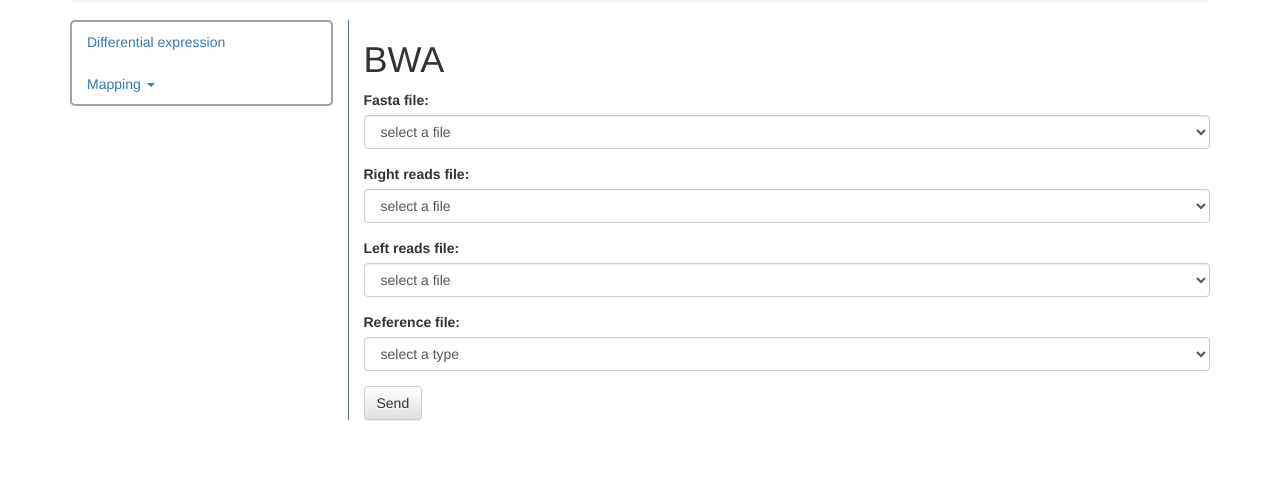
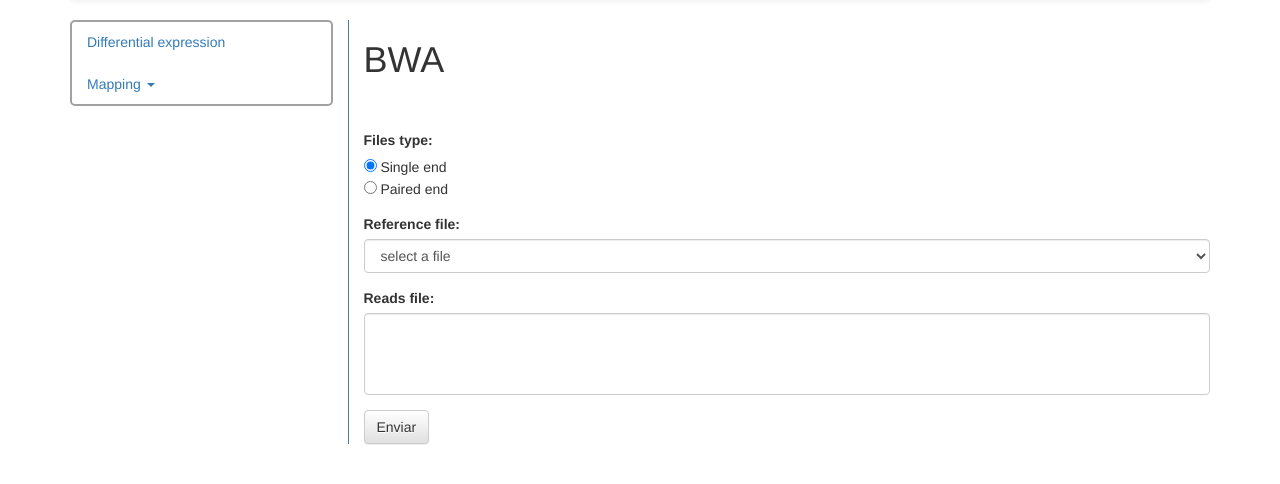
Before and after one commit to BioinfUD/AbEst, a Django app: page /bwa/ in a window 1280 px wide. Shown: the part 52-536 px from the top of the page. Run offline with Django 3.2, Linux system fonts and the light colour scheme; a user stored in the database is signed in; tables that the repository leaves empty hold one stand-in row (values such as "Sample post"); lists and menus that the app fills with data are empty; parts of the project's set-up code (start-up, migrations or seed data) failed here and were passed over; some libraries are stand-ins or nearby versions.

Commit message:
single and paired end mapping

```diff
--- a/ExpDiff/templates/base.html
+++ b/ExpDiff/templates/base.html
@@ -7,6 +7,10 @@
     <link rel="stylesheet" href="//maxcdn.bootstrapcdn.com/bootstrap/3.2.0/css/bootstrap-theme.min.css">
 
     <title>{% block title %}ExpDiff{% endblock %}</title>
+        <!-- Latest compiled and minified JavaScript and JQuery-->
+    <script src="https://ajax.googleapis.com/ajax/libs/jquery/1.11.1/jquery.min.js"></script>
+
+    <script src="//maxcdn.bootstrapcdn.com/bootstrap/3.2.0/js/bootstrap.min.js"></script>
 </head>
 
 <body>
@@ -54,9 +58,5 @@
     </div>
             {% block content %}{% endblock %}
 </div>
-    <!-- Latest compiled and minified JavaScript and JQuery-->
-    <script src="https://ajax.googleapis.com/ajax/libs/jquery/1.11.1/jquery.min.js"></script>
-
-    <script src="//maxcdn.bootstrapcdn.com/bootstrap/3.2.0/js/bootstrap.min.js"></script>
 </body>
 </html>
--- a/ExpDiff/templates/bwa_form.html
+++ b/ExpDiff/templates/bwa_form.html
@@ -19,12 +19,18 @@
         <h1>
             BWA
         </h1>
-        <form action="/mapping/" method="post">
+        <br><br>
+        <div class="form-group">
+            <label>Files type:</label><br>
+            <input type="radio" name="filetype" value="single" id='singleradio' checked> Single end<br>
+            <input type="radio" name="filetype" value="paired" id='singleradio' > Paired end<br>
+        </div>
+        <div id='singleform' style='display:block'>
+            <form id='formsingle' action="/mapping/" method="post">
                 {% csrf_token %}
-
                 <div class="form-group">
-                    <label for="id_reference">Fasta file:</label>
-                    <select class="form-control" id="id_reference" name="reference" required>
+                    <label for="id_reference">Reference file:</label>
+                    <select class="form-control" id="id_reference" name="reference"  required>
                         <option value="">select a file</option>
                         {% for f in fastaList %}
                             <option value='{{f.id}}'>{{f.fileUpload.name}}</option>
@@ -32,35 +38,68 @@
                     </select>
                 </div>
                 <div class="form-group">
-                    <label for="id_rreads">Right reads file:</label>
-                    <select class="form-control" id="id_rreads" name="rreads"  required>
-                        <option value="">select a file</option>
+                    <label for="id_reads">Reads file:</label>
+                    <select class="form-control" id="id_reads" name="reads" multiple required>
                         {% for f in fastqList %}
                             <option value='{{f.id}}'>{{f.fileUpload.name}}</option>
                         {% endfor %}
                     </select>
                 </div>
+                <input type='hidden' name='mapping' id='id_mapping' value='1'>
+                <input type='hidden' name='type' id='id_type' value='1'>
+                <button type="submit" class="btn btn-default">Enviar</button>
+            </form>
+        </div>
+        <div id='pairedform' style='display:none'>
+            <form id='formpaired' action="/mapping/" method="post">
+                {% csrf_token %}
                 <div class="form-group">
-                    <label for="id_lreads">Left reads file:</label>
-                    <select class="form-control" id="id_lreads" name="lreads"  required>
+                    <label for="id_reference">Reference file:</label>
+                    <select class="form-control" id="id_reference" name="reference"  required>
                         <option value="">select a file</option>
-                        {% for f in fastqList %}
+                        {% for f in fastaList %}
                             <option value='{{f.id}}'>{{f.fileUpload.name}}</option>
                         {% endfor %}
                     </select>
                 </div>
                 <div class="form-group">
-                    <label for="id_type">Reference file:</label>
-                    <select class="form-control" id="id_type" name="type"  required>
-                        <option value="">select a type</option>
-                        <option value="1">Single end</option>
-                        <option value="2">Paired end</option>
-                    </select>
+                    <div class="row">
+                        <div class="col-sm-6">
+                            <label for="id_lreads">Left reads file:</label>
+                            <select class="form-control" id="id_lreads" name="lreads" multiple required>
+                                {% for f in fastqList %}
+                                    <option value='{{f.id}}'>{{f.fileUpload.name}}</option>
+                                {% endfor %}
+                            </select>
+                        </div>
+                        <div class="col-sm-6">
+                            <label for="id_rreads">Right reads file:</label>
+                            <select class="form-control" id="id_rreads" name="rreads" multiple required>
+                                {% for f in fastqList %}
+                                    <option value='{{f.id}}'>{{f.fileUpload.name}}</option>
+                                {% endfor %}
+                            </select>
+                        </div>
+                    </div>
                 </div>
-                <input type='hidden' name='mapping' id='id_mapping' value='0'>
-                <button type="submit" class="btn btn-default">Send</button>
+                <input type='hidden' name='mapping' id='id_mapping' value='1'>
+                <input type='hidden' name='type' id='id_type' value='2'>
+                <button type="submit" class="btn btn-default">Enviar</button>
             </form>
+        </div>
     </div>
 </div>
+<script type="text/javascript">
+var FieldCount=0;
+$("input[name=filetype]:radio").change(function () {
+    if($('#singleradio').is(':checked')) {
+        $('#pairedform').hide();
+        $('#singleform').show();
+    }else{
+        $('#singleform').hide();
+        $('#pairedform').show();
+    }
 
+});
+</script>
 {% endblock %}
--- a/processing/views.py
+++ b/processing/views.py
@@ -194,31 +194,59 @@
     #REFERENCE FILE PATH
     reference_id = request.POST.get('reference', '')
     reference_path = File.objects.get(id=int(reference_id)).fileUpload.path
-    #RIGHT READS FILE PATH
-    rreads_id = request.POST.get('rreads', '')
-    rreads_path = File.objects.get(id=int(rreads_id)).fileUpload.path
-    #LEFT READS FILE PATH
-    lreads_id = request.POST.get('lreads', '')
-    lreads_path = File.objects.get(id=int(lreads_id)).fileUpload.path
     #CONFIG
     type_id = request.POST.get('type', '')
     mapping_id = request.POST.get('mapping', '')
     profile = User.objects.select_related().get(id=request.user.pk).profile
 
-    if mapping_id == 0:
-        if type_id == 1:
+    reads_se = []
+    reads_1 = []
+    reads_2 = []
+
+    if mapping_id == '0':
+        #BWA
+        if type_id == '1':
+            #SINGLE
+            reads_id = request.POST.getlist('reads', '')
+            for r in reads_id:
+                reads_se.append(File.objects.get(id=int(r)).fileUpload.path)
+            #print reads_se
             m = Mapeo(mapeador=0, tipo=1, profile=profile)
             m.save()
         else:
+            #PAIRED
+            #RIGHT READS FILE PATH
+            rreads_id = request.POST.getlist('rreads', '')
+            for rr in rreads_id:
+                reads_1.append(File.objects.get(id=int(rr)).fileUpload.path)
+            #LEFT READS FILE PATH
+            lreads_id = request.POST.getlist('lreads', '')
+            for lr in rreads_id:
+                reads_2.append(File.objects.get(id=int(lr)).fileUpload.path)
             m = Mapeo(mapeador=0, tipo=2, profile=profile)
             m.save()
     else:
-        if type_id == 1:
+        #BOWTIE
+        if type_id == '1':
+            #SINGLE
+            reads_id = request.POST.getlist('reads', '')
+            for r in reads_id:
+                reads_se.append(File.objects.get(id=int(r)).fileUpload.path)
+            #print reads_se
             m = Mapeo(mapeador=1, tipo=1, profile=profile)
             m.save()
         else:
+            #PAIRED
+            #RIGHT READS FILE PATH
+            rreads_id = request.POST.getlist('rreads', '')
+            for rr in rreads_id:
+                reads_1.append(File.objects.get(id=int(rr)).fileUpload.path)
+            #LEFT READS FILE PATH
+            lreads_id = request.POST.getlist('lreads', '')
+            for lr in rreads_id:
+                reads_2.append(File.objects.get(id=int(lr)).fileUpload.path)
             m = Mapeo(mapeador=1, tipo=2, profile=profile)
             m.save()
 
-    m.run_bowtie(reference=reference_path, reads_1=[rreads_path], reads_2=[lreads_path])
+    m.run_bowtie(reference=reference_path, reads_1=reads_1, reads_2=reads_2, reads_se=reads_se)
     return response
```
Also changed, not shown: ExpDiff/templates/bowtie_form.html (+54 -15 lines).
